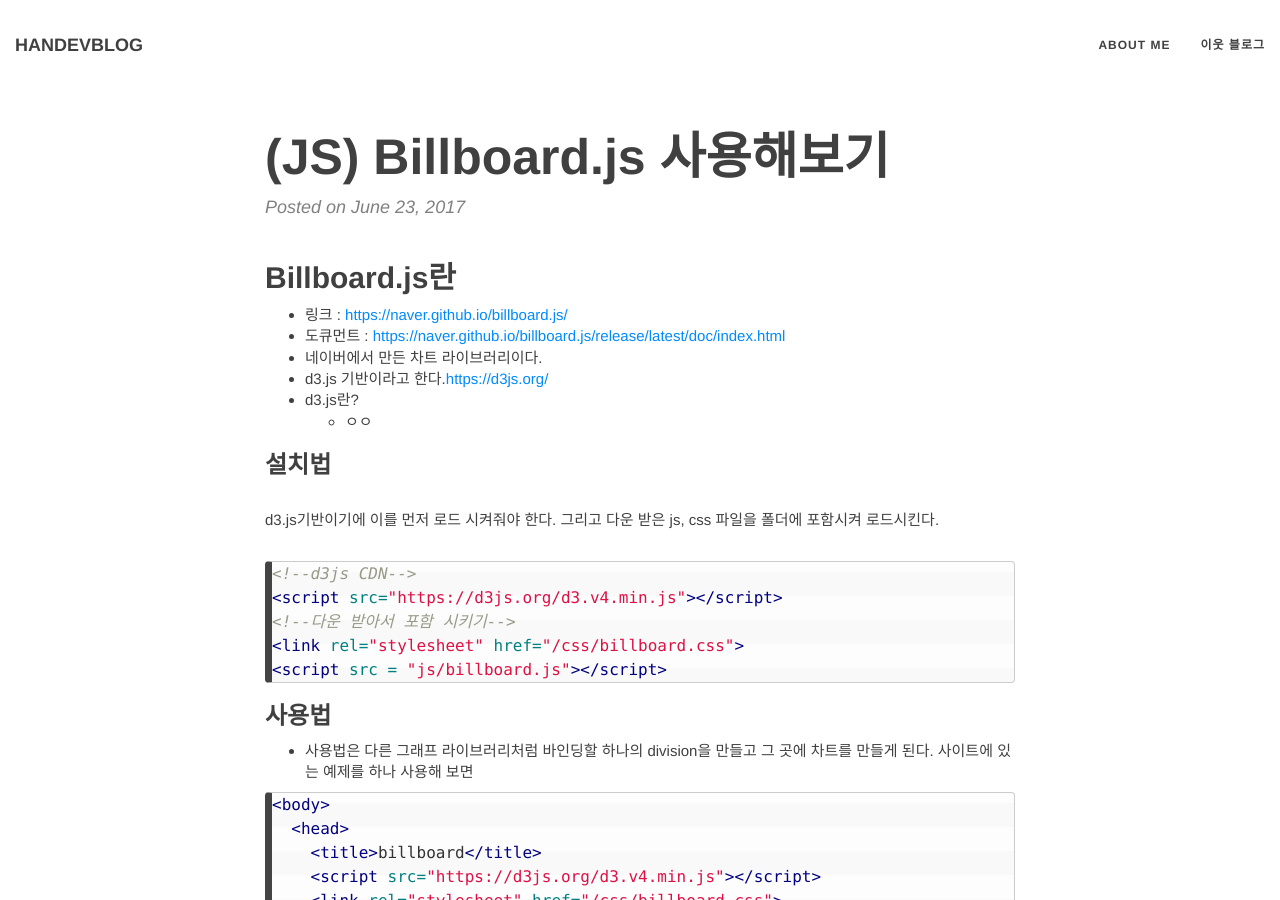
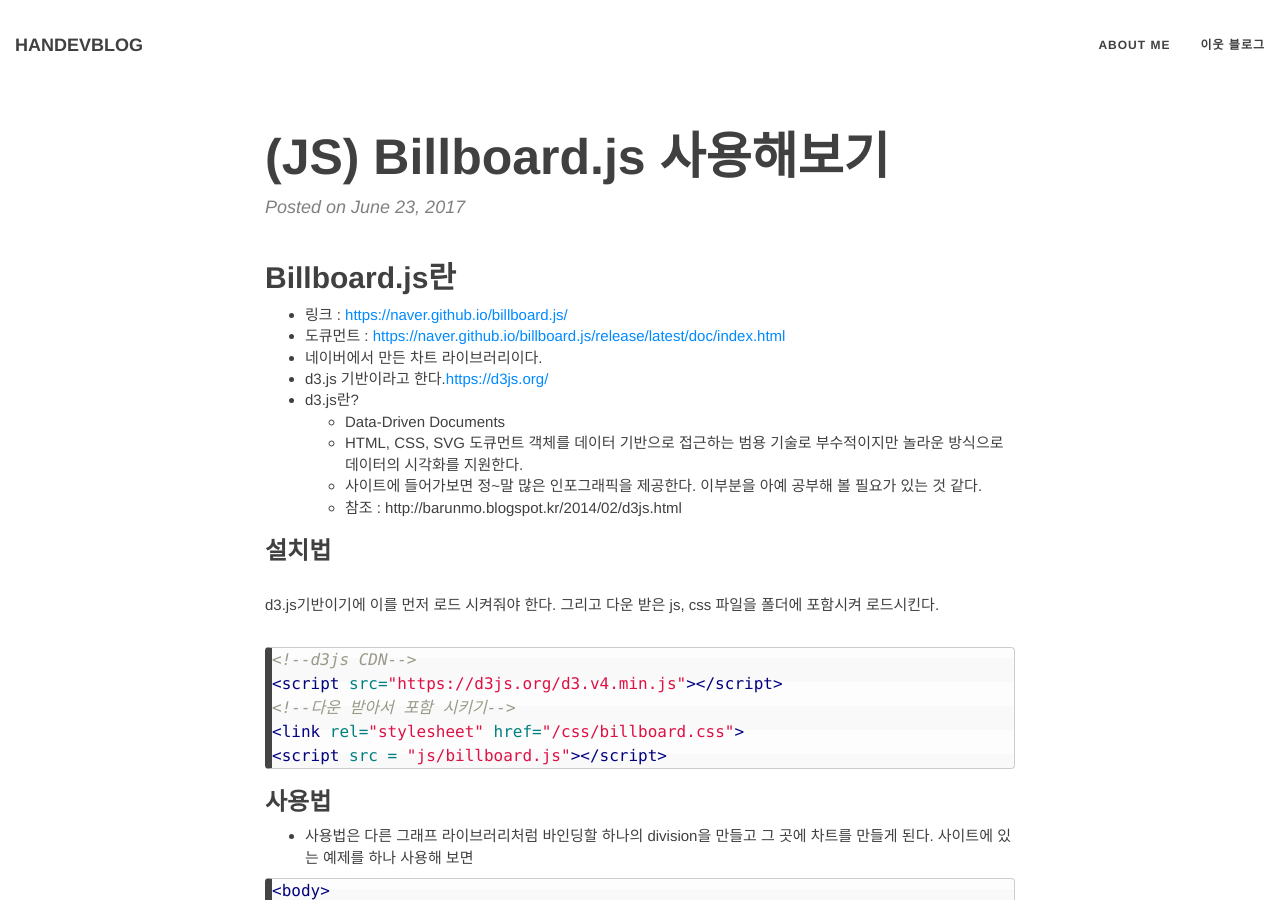
Before and after one commit to hanjungv/hanjungv.github.io, a Jekyll site: the page built from _posts/2017-06/23/2017-06-23-1_JS_billboard.1.markdown, in a window 1280 px wide and 900 px high. Built offline with Jekyll 4.4.1, drawn with Linux system fonts in a browser that asks for light colours; nearby versions of some CDN libraries; comment, search, counter and statistics services are not loaded; some of the changed text lies outside the part shown.

Commit message:
Update billboard js post

```diff
--- a/_posts/2017-06/23/2017-06-23-1_JS_billboard.1.markdown
+++ b/_posts/2017-06/23/2017-06-23-1_JS_billboard.1.markdown
@@ -12,7 +12,11 @@
 * 네이버에서 만든 차트 라이브러리이다.
 * d3.js 기반이라고 한다.[https://d3js.org/](https://d3js.org/)
 * d3.js란?
-    * ㅇㅇ
+    * Data-Driven Documents
+    * HTML, CSS, SVG 도큐먼트 객체를 데이터 기반으로 접근하는 범용 기술로 부수적이지만 놀라운 방식으로 데이터의 시각화를 지원한다.
+    * 사이트에 들어가보면 정~말 많은 인포그래픽을 제공한다. 이부분을 아예 공부해 볼 필요가 있는 것 같다.
+    * 참조 : http://barunmo.blogspot.kr/2014/02/d3js.html
+
 
 ### 설치법
 d3.js기반이기에 이를 먼저 로드 시켜줘야 한다. 그리고 다운 받은 js, css 파일을 폴더에 포함시켜 로드시킨다.
@@ -90,6 +94,10 @@
 
 <img src = '/post_img/201706/23/8.png'/><br/>
 * 이런식의 그림을 볼 수 있다.
+* 데이터를 시각화 하는 방식은 여러가지다.
+    * 이전에 써봤던 방식은 chartJS를 사용했었다.  [http://www.chartjs.org/](http://www.chartjs.org/)
+    * 그래프가 이쁘게 그려지는 건 chartJS 같은데 커스터마이징은 개인이 각자 하는 것이니 D3같은 많은 사람들이 사용하고 여러가지 형태를 가지고 있는 것을 연습하는 것이 좋을 것 같다.
+* 이후 사이트에 그래프를 넣어야 하는 날이 올 수 있으니 여러가지 선택지를 많이 가지고 있는게 좋을 것 같다.
 
 
 
```
